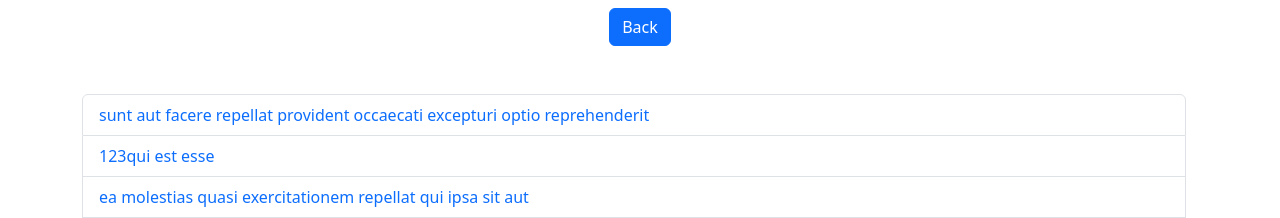
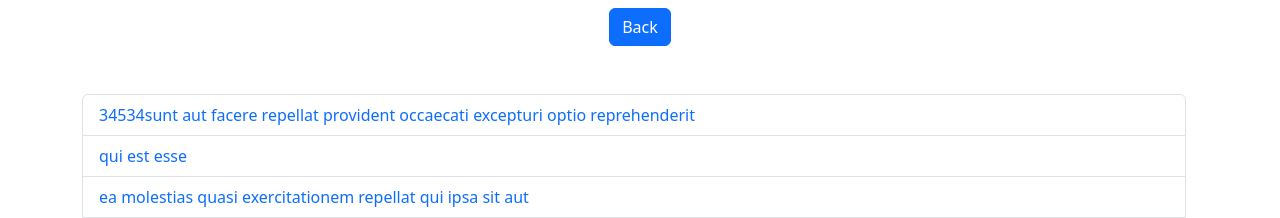
Before and after one commit to a-code-miner/CodeyadNextAppRouterV2, a Next.js app: page /posts in a window 1280 px wide. Shown: the top 218 px of the page. Built offline with nearby package versions, Linux system fonts and the light colour scheme; data requests are answered from the project's data file.

Commit message:
39-app-prerendering-time-based-revalidating lesson

```diff
--- a/app/posts/[postId]/page.jsx
+++ b/app/posts/[postId]/page.jsx
@@ -17,6 +17,8 @@ const getPostsService = async (postId) => {
     return post;
 };
 
+export const revalidate = 30;
+
 const PostPage = async ({ params }) => {
     const post = await getPostsService(params.postId);
     return (
--- a/app/posts/page.jsx
+++ b/app/posts/page.jsx
@@ -4,7 +4,11 @@ import ListGroupItemLink from "@/components/ListGroupItemLink";
 import BackButton from "@/components/BackButton";
 
 const getPostsService = async () => {
-    const res = await fetch('http://localhost:4000/posts');
+    const res = await fetch('http://localhost:4000/posts', {
+        next: {
+            revalidate: 10
+        }
+    });
     const posts = await res.json();
     return posts;
 }
--- a/db.json
+++ b/db.json
@@ -3,13 +3,13 @@
 		{
 			"userId": 1,
 			"id": 1,
-			"title": "sunt aut facere repellat provident occaecati excepturi optio reprehenderit",
+			"title": "34534sunt aut facere repellat provident occaecati excepturi optio reprehenderit",
 			"body": "quia et suscipit\nsuscipit recusandae consequuntur expedita et cum\nreprehenderit molestiae ut ut quas totam\nnostrum rerum est autem sunt rem eveniet architecto"
 		},
 		{
 			"userId": 1,
 			"id": 2,
-			"title": "123qui est esse",
+			"title": "qui est esse",
 			"body": "est rerum tempore vitae\nsequi sint nihil reprehenderit dolor beatae ea dolores neque\nfugiat blanditiis voluptate porro vel nihil molestiae ut reiciendis\nqui aperiam non debitis possimus qui neque nisi nulla"
 		},
 		{
```
